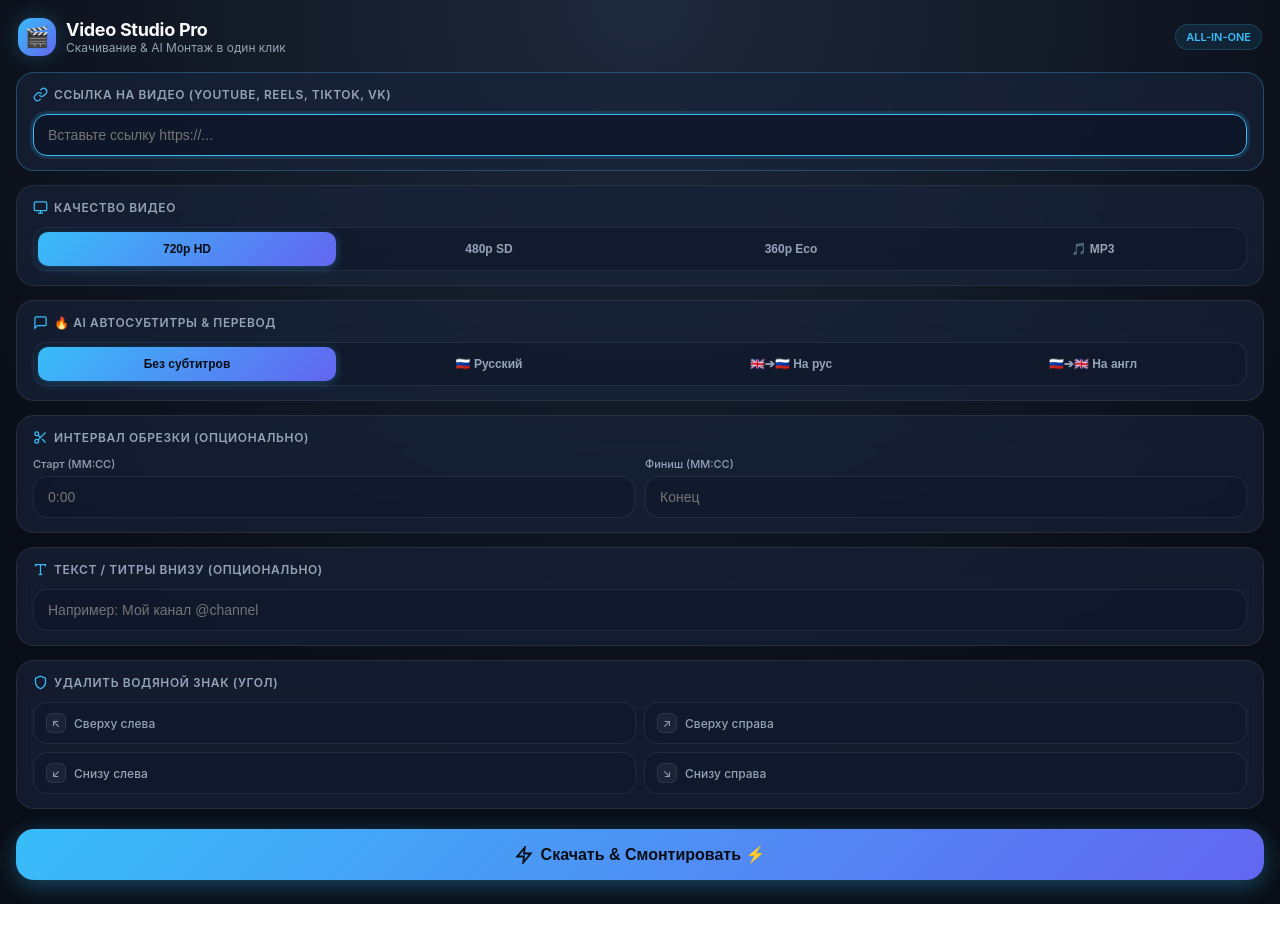
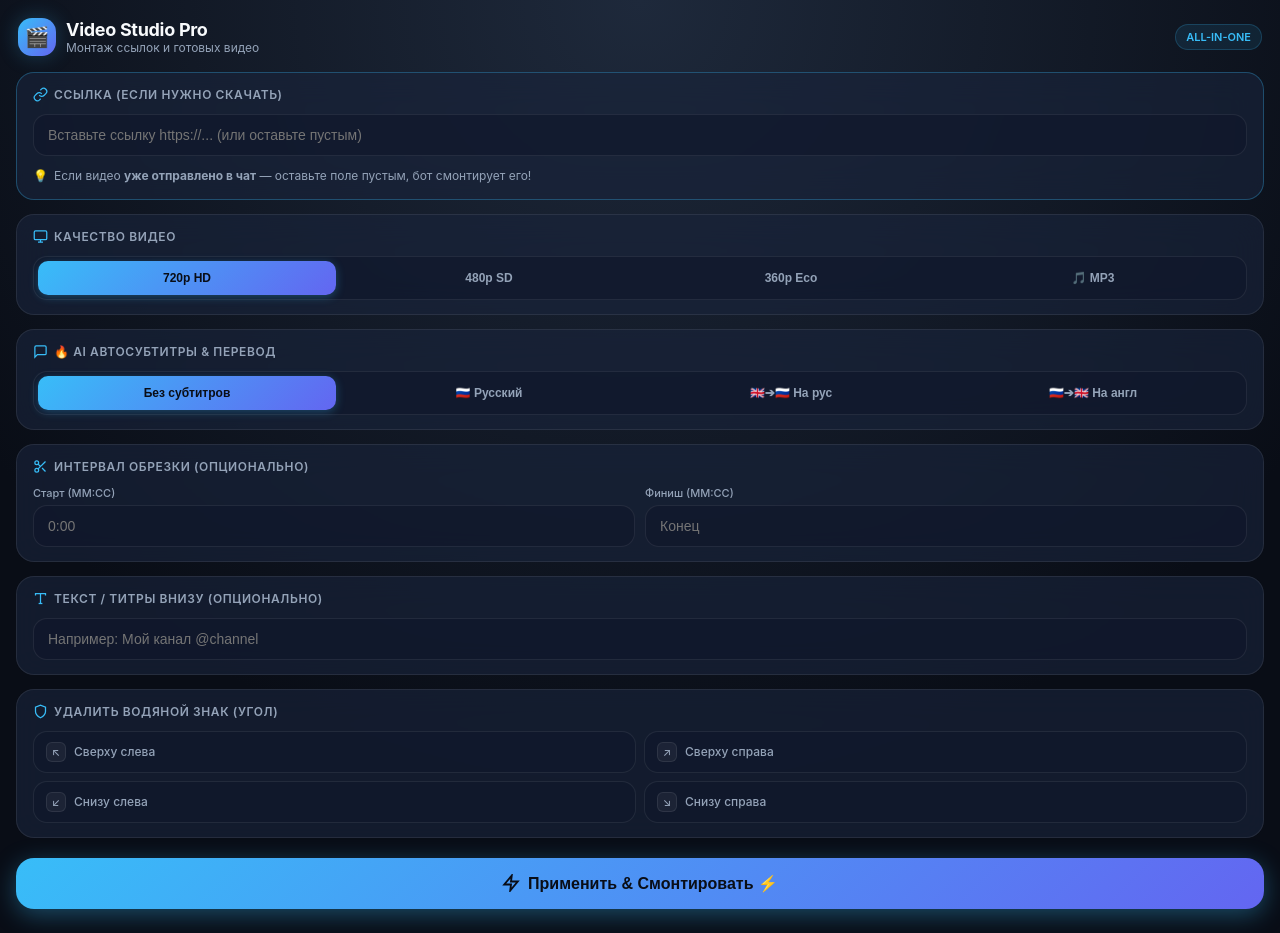
Before and after one commit to elmankur01/video-studio, a plain HTML site: page index.html in a window 1280 px wide. Before the commit the page ends 904 px from the top, so only its background shows below. Drawn offline with Linux system fonts and the light colour scheme.

Commit message:
Support editing pre-uploaded videos in Mini App

```diff
--- a/index.html
+++ b/index.html
@@ -267,6 +267,15 @@
             transform: scale(0.975);
             box-shadow: 0 2px 10px rgba(56, 189, 248, 0.2);
         }
+
+        .source-hint {
+            font-size: 12px;
+            color: var(--text-muted);
+            line-height: 1.4;
+            display: flex;
+            align-items: center;
+            gap: 6px;
+        }
     </style>
 </head>
 <body>
@@ -276,19 +285,22 @@
             <div class="brand-icon">🎬</div>
             <div class="brand-text">
                 <h1>Video Studio Pro</h1>
-                <p>Скачивание & AI Монтаж в один клик</p>
+                <p>Монтаж ссылок и готовых видео</p>
             </div>
         </div>
         <div class="chip">All-in-One</div>
     </div>
 
-    <!-- 1. Ссылка на видео -->
+    <!-- 1. Источник видео (Ссылка или уже отправленный файл) -->
     <div class="card" style="border-color: rgba(56, 189, 248, 0.3);">
         <div class="card-title">
             <svg viewBox="0 0 24 24" fill="none" stroke="currentColor" stroke-width="2"><path d="M10 13a5 5 0 0 0 7.54.54l3-3a5 5 0 0 0-7.07-7.07l-1.72 1.71"/><path d="M14 11a5 5 0 0 0-7.54-.54l-3 3a5 5 0 0 0 7.07 7.07l1.71-1.71"/></svg>
-            Ссылка на видео (YouTube, Reels, TikTok, VK)
+            Ссылка (если нужно скачать)
         </div>
-        <input type="url" id="videoUrl" placeholder="Вставьте ссылку https://..." autofocus>
+        <input type="url" id="videoUrl" placeholder="Вставьте ссылку https://... (или оставьте пустым)">
+        <div class="source-hint">
+            💡 <span>Если видео <b>уже отправлено в чат</b> — оставьте поле пустым, бот смонтирует его!</span>
+        </div>
     </div>
 
     <!-- 2. Выбор качества -->
@@ -375,7 +387,7 @@
     <!-- Кнопка запуска -->
     <button class="btn-apply" onclick="applyChanges()">
         <svg viewBox="0 0 24 24" fill="none" stroke="currentColor" stroke-width="2.5" style="width: 18px; height: 18px;"><polygon points="13 2 3 14 12 14 11 22 21 10 12 10 13 2"/></svg>
-        Скачать & Смонтировать ⚡
+        Применить & Смонтировать ⚡
     </button>
 
     <script>
```
